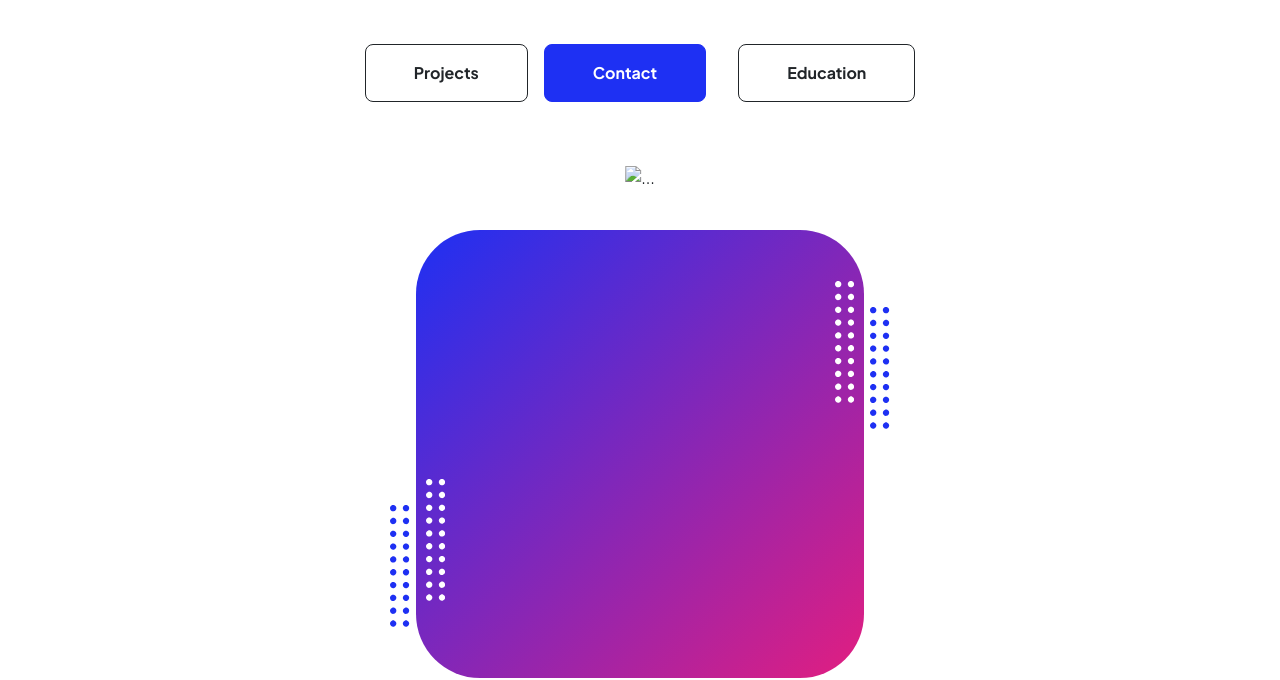
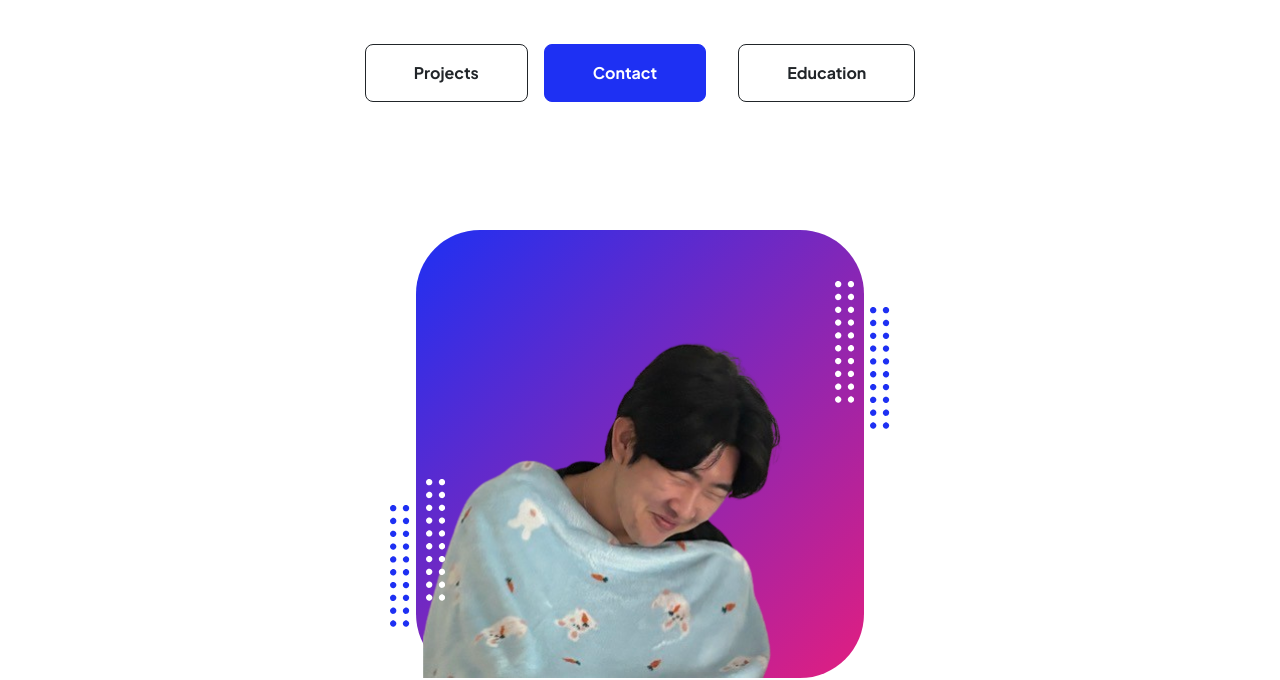
Before and after one commit to Gene-3/Gene-3.github.io, a plain HTML site: page index.html in a window 1280 px wide. Shown: the part 291-971 px from the top of the page. Drawn offline with nearby package versions, Linux system fonts and the light colour scheme.

Commit message:
Update index.html

```diff
--- a/index.html
+++ b/index.html
@@ -58,7 +58,7 @@
                                 <div class="profile bg-gradient-primary-to-secondary">
                                     <!-- TIP: For best results, use a photo with a transparent background like the demo example below-->
                                     <!-- Watch a tutorial on how to do this on YouTube (link)-->
-                                    <img class="profile-img img-fluid" src="picture/hhh.png" alt="..." />
+                                    <img class="profile-img img-fluid" src="picture/내사진.png" alt="..." />
                                     <div class="dots-1">
                                         <!-- SVG Dots-->
                                         <svg version="1.1" xmlns="http://www.w3.org/2000/svg" xmlns:xlink="http://www.w3.org/1999/xlink" x="0px" y="0px" viewBox="0 0 191.6 1215.4" style="enable-background: new 0 0 191.6 1215.4" xml:space="preserve">
```
